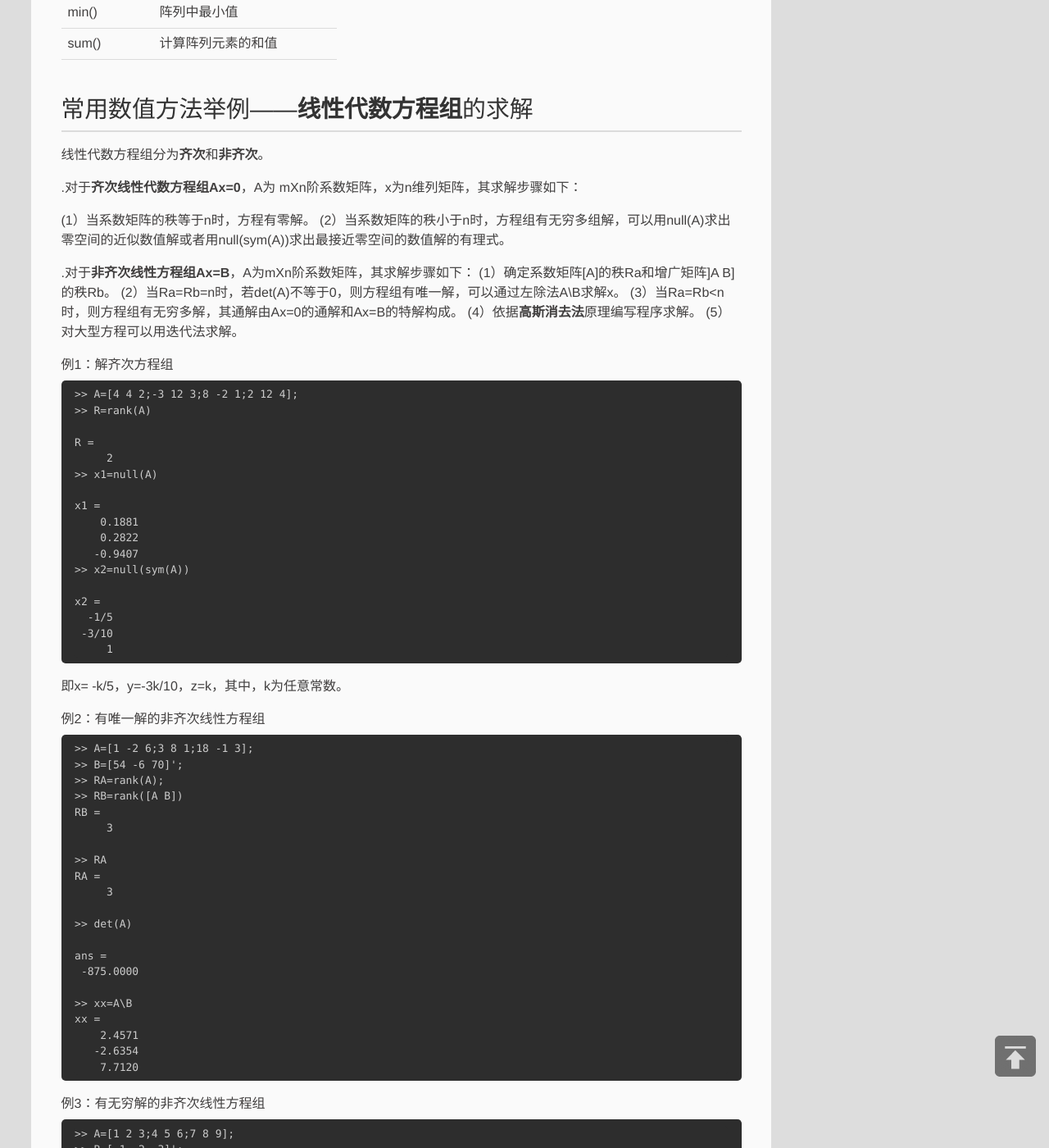
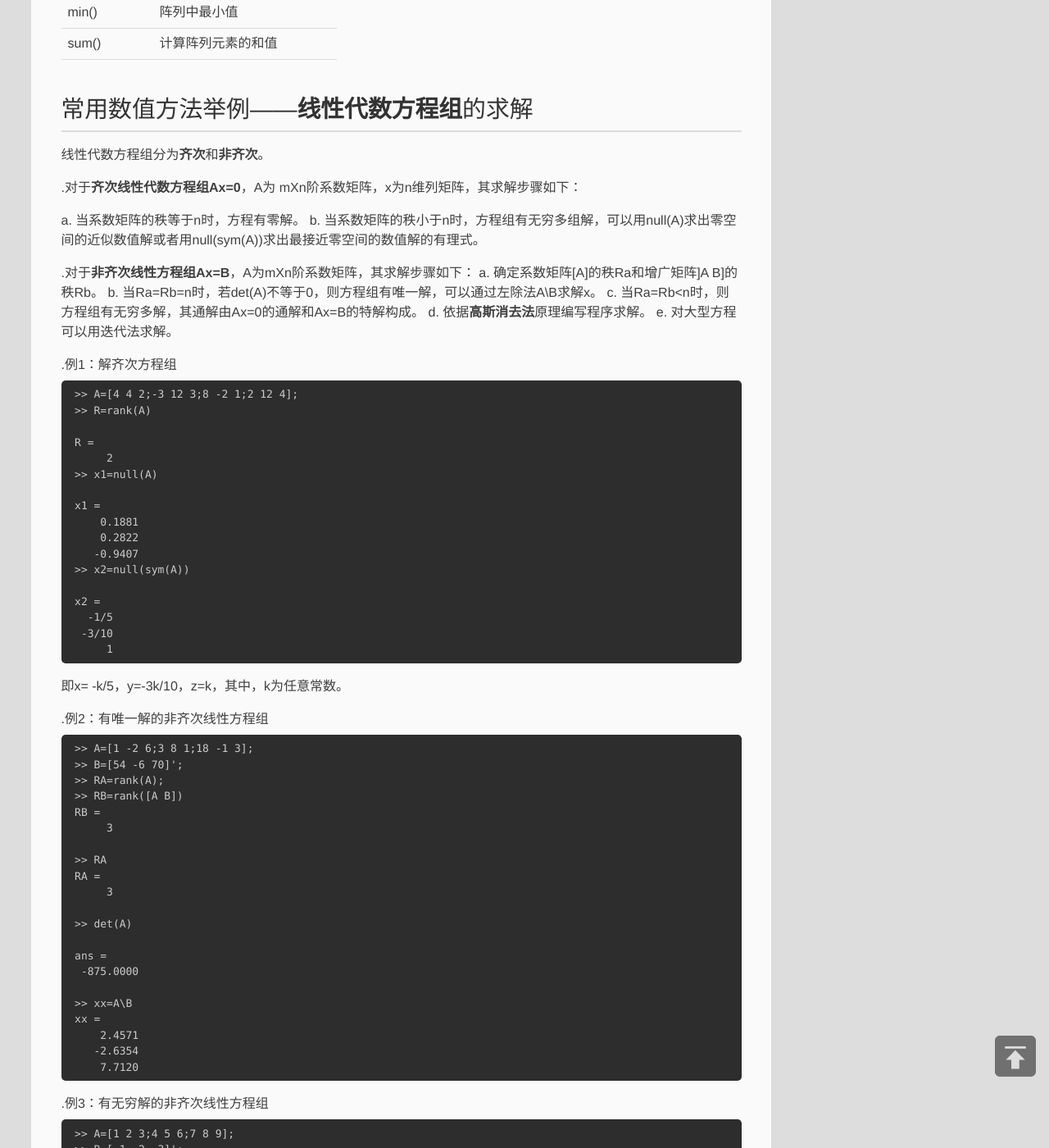
Before and after one commit to ZushengZhao/ZushengZhao.github.io, a Jekyll site: the page built from _posts/2018-3-22-MATLAB学习笔记_1：数值计算(1).md, in a window 1280 px wide and 1400 px high, scrolled down 4454 px. Shown: the whole window at 82% size. Built offline with Jekyll 4.4.1, drawn with Linux system fonts in a browser that asks for light colours; some of the changed text lies outside the part shown.

Commit message:
Update 2018-3-22-MATLAB学习笔记_1：数值计算(1).md

````diff
--- a/_posts/2018-3-22-MATLAB学习笔记_1：数值计算(1).md
+++ b/_posts/2018-3-22-MATLAB学习笔记_1：数值计算(1).md
@@ -182,17 +182,17 @@ MATLAB常用运算函数
 
 .对于**齐次线性代数方程组Ax=0**，A为 mXn阶系数矩阵，x为n维列矩阵，其求解步骤如下：
 
-(1）当系数矩阵的秩等于n时，方程有零解。
-(2）当系数矩阵的秩小于n时，方程组有无穷多组解，可以用null(A)求出零空间的近似数值解或者用null(sym(A))求出最接近零空间的数值解的有理式。
+a. 当系数矩阵的秩等于n时，方程有零解。
+b. 当系数矩阵的秩小于n时，方程组有无穷多组解，可以用null(A)求出零空间的近似数值解或者用null(sym(A))求出最接近零空间的数值解的有理式。
 
 .对于**非齐次线性方程组Ax=B**，A为mXn阶系数矩阵，其求解步骤如下：
-(1）确定系数矩阵[A]的秩Ra和增广矩阵]A B]的秩Rb。
-(2）当Ra=Rb=n时，若det(A)不等于0，则方程组有唯一解，可以通过左除法A\B求解x。
-(3）当Ra=Rb<n时，则方程组有无穷多解，其通解由Ax=0的通解和Ax=B的特解构成。
-(4）依据**高斯消去法**原理编写程序求解。
-(5）对大型方程可以用迭代法求解。
+a. 确定系数矩阵[A]的秩Ra和增广矩阵]A B]的秩Rb。
+b. 当Ra=Rb=n时，若det(A)不等于0，则方程组有唯一解，可以通过左除法A\B求解x。
+c. 当Ra=Rb<n时，则方程组有无穷多解，其通解由Ax=0的通解和Ax=B的特解构成。
+d. 依据**高斯消去法**原理编写程序求解。
+e. 对大型方程可以用迭代法求解。
 
-例1：解齐次方程组
+.例1：解齐次方程组
 ```
 >> A=[4 4 2;-3 12 3;8 -2 1;2 12 4];
 >> R=rank(A)
@@ -214,7 +214,7 @@ x2 =
 ```
 即x= -k/5，y=-3k/10，z=k，其中，k为任意常数。
 
-例2：有唯一解的非齐次线性方程组
+.例2：有唯一解的非齐次线性方程组
 
 ```
 >> A=[1 -2 6;3 8 1;18 -1 3];
@@ -240,7 +240,7 @@ xx =
     7.7120
 ```
 
-例3：有无穷解的非齐次线性方程组
+.例3：有无穷解的非齐次线性方程组
 
 ```
 >> A=[1 2 3;4 5 6;7 8 9];
@@ -286,7 +286,7 @@ x3 =
 
 方程组的通解为X=kx1+x3。（即**齐次的通解**加上**非齐次的特解**）
 
-例4：用高斯消去法解线性代数方程
+.例4：用高斯消去法解线性代数方程
 
 高斯消去法的主要思想可以概括为**消元**和**回代**，即通过一系列消元变换将增广矩阵变为上三角矩阵，得到xn的解，然后回代，逐步得到方程的所有解。其中如果A（1,1）=0，则将增广矩阵的第一行与下面第一个系数不为0的那一行调换即可。
 
````
